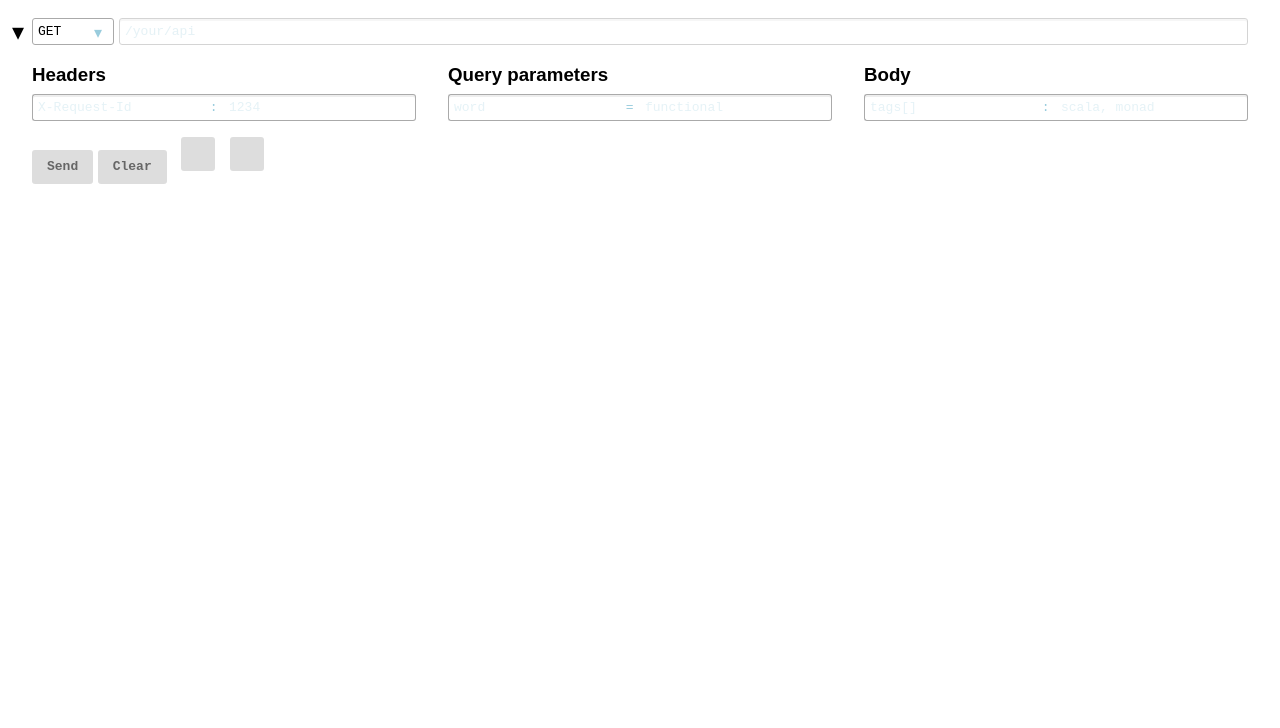
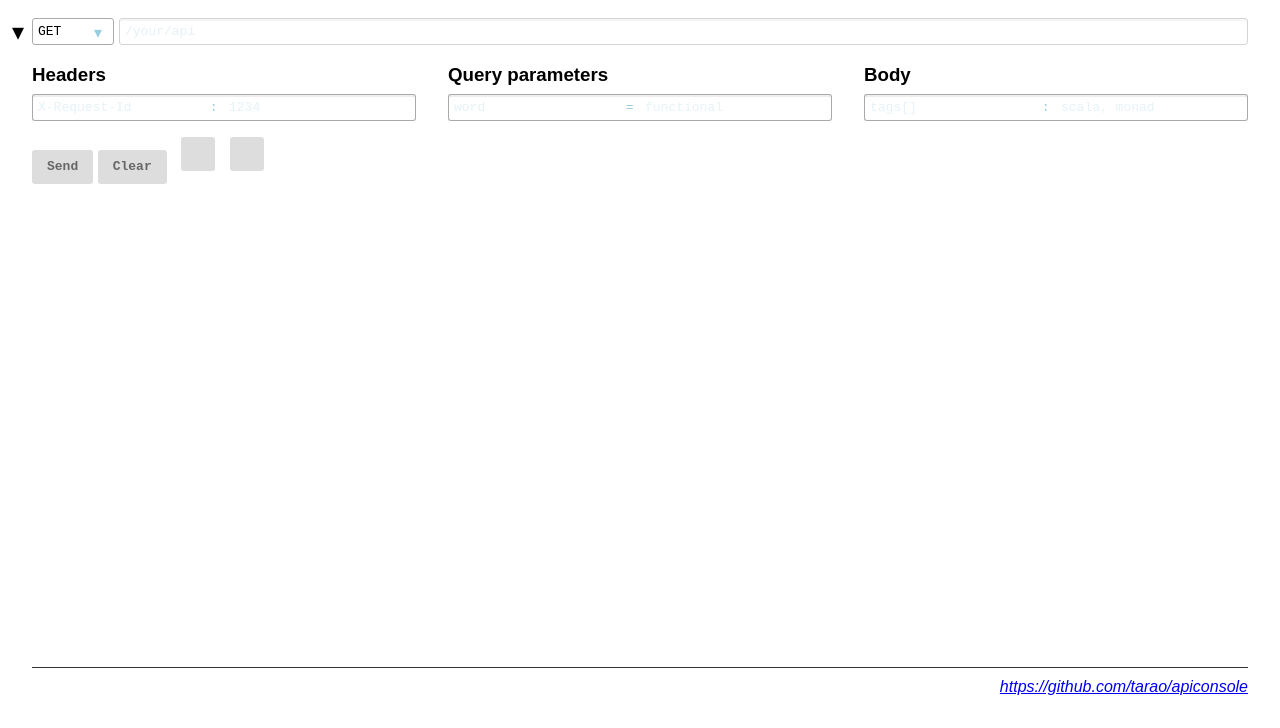
Before and after one commit to tarao/apiconsole, a plain HTML site: page static/index.html in a window 1280 px wide. Shown: the part 72-800 px from the top of the page. Drawn offline with Linux system fonts and the light colour scheme; some icons are missing.

Commit message:
Show footer.

```diff
--- a/static/console.css
+++ b/static/console.css
@@ -42,7 +42,7 @@ textarea {
   font-family: monospace;
 }
 
-#container {
+#wrapper {
   display: flex;
   flex-direction: column;
   position: absolute;
@@ -350,3 +350,10 @@ button.import:hover,
   border-radius: 3px;
   border-right: 1px solid #aaa;
 }
+
+footer {
+  border-top: 1px solid #333;
+  padding-top: 10px;
+  margin-top: 2em;
+  text-align: right;
+}
--- a/static/index.html
+++ b/static/index.html
@@ -4,7 +4,7 @@
   <link rel="stylesheet" href="https://cdnjs.cloudflare.com/ajax/libs/octicons/3.4.1/octicons.min.css" />
   <title>API Console</title>
 </head><body>
-  <div id="container">
+  <div id="wrapper">
     <h1><span class="mega-octicon octicon-terminal"></span> API Console</h1>
 
     <section id="request">
@@ -82,6 +82,8 @@
     </section>
 
     <section id="response"></section>
+
+    <footer><address><a href="https://github.com/tarao/apiconsole">https://github.com/tarao/apiconsole</a></address></footer>
   </div>
 
   <script src='console.js'></script>
```
